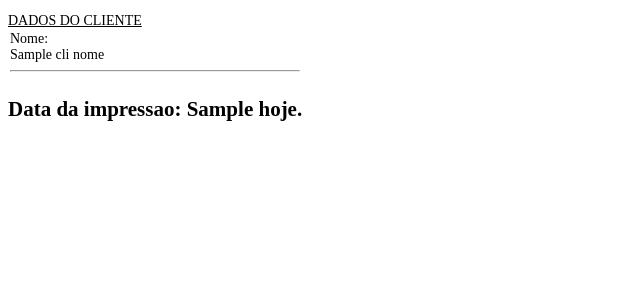
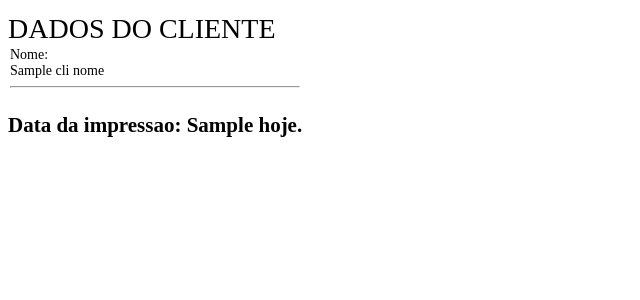
Before and after one commit to redcliver/marioseguros, a Django app: template home/templates/pdf.html in a window 1280 px wide. Shown: the top 300 px of the page, without its empty margins (0-640 px from the left). Run offline with Django 3.2, Linux system fonts and the light colour scheme; the template is opened without the code that fills it: most values are stand-ins (such as "Sample title", 1, 10 or a date in 2020).

Commit message:
1.01
alteração no pdf

```diff
--- a/home/templates/pdf.html
+++ b/home/templates/pdf.html
@@ -42,7 +42,7 @@
 
         .hrItem {
             border: none;
-            height: 1px;
+            height: 0.5px;
             /* Set the hr color */
             color: #333; /* old IE */
             background-color: #fff; /* Modern Browsers */
@@ -74,7 +74,7 @@
     <div class='wrapper'>
         <div class='header'>
         </div>
-        <label class="ordem">DADOS DO CLIENTE</label>&nbsp; &nbsp; &nbsp; &nbsp; &nbsp; &nbsp; &nbsp; &nbsp; &nbsp;<br />
+        <label style="text-align:center; font-size:28px;">DADOS DO CLIENTE</label><br />
         <div class='details'>
             <label>Nome:<br />{{cli_nome}}</label><hr />
             <hr class='hrItem' />
```
